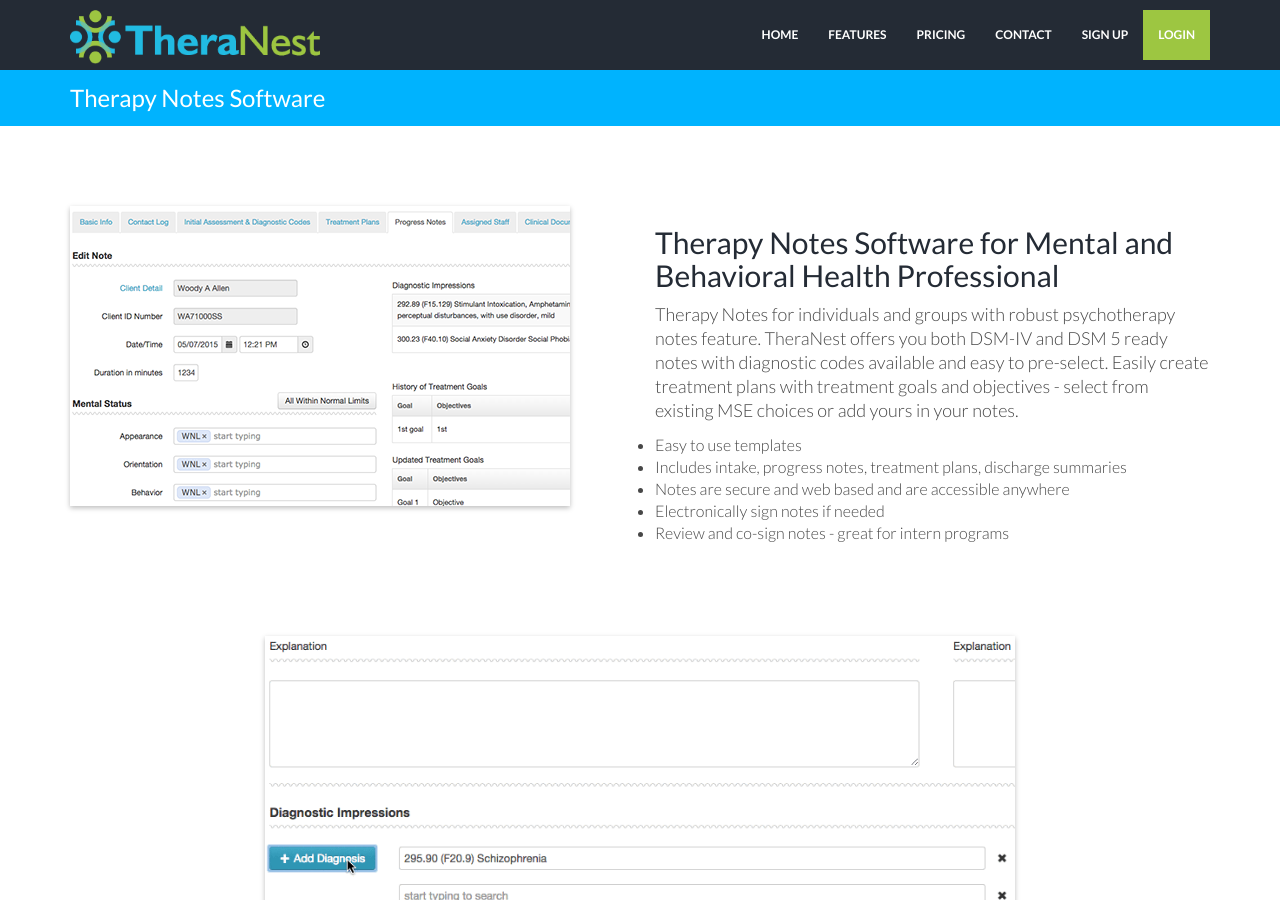
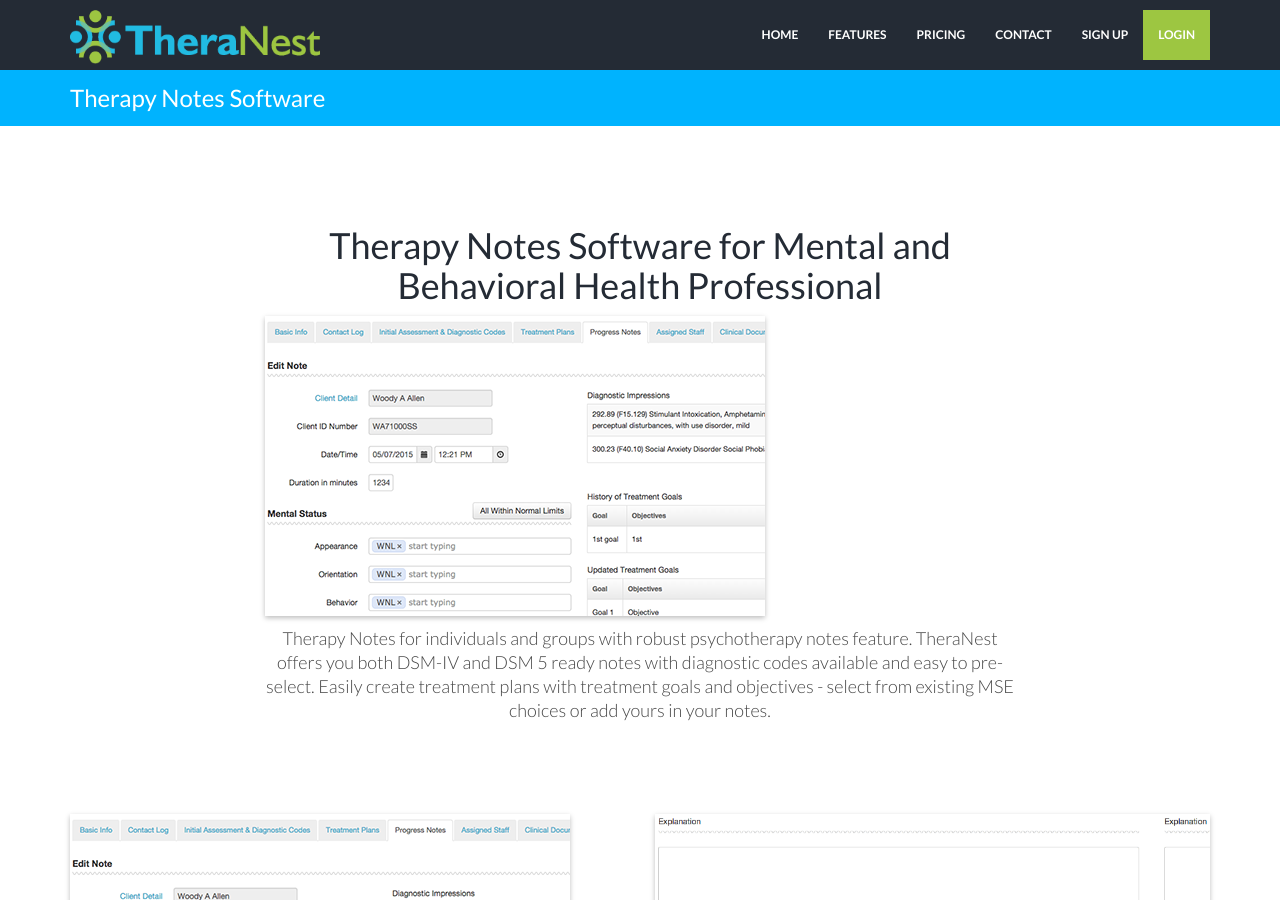
Before and after one commit to kaylacille/theranest-update, a Jekyll site: the page built from therapy-notes-software-for-mental-health.html, in a window 1280 px wide and 900 px high. Built offline with Jekyll 4.4.1, drawn with Linux system fonts in a browser that asks for light colours; nearby versions of some CDN libraries.

Commit message:
Change individual feature page layout

```diff
--- a/therapy-notes-software-for-mental-health.html
+++ b/therapy-notes-software-for-mental-health.html
@@ -3,6 +3,15 @@
 title: Therapy Notes Software
 permalink: /therapy-notes-software-for-mental-health/
 ---
+<div class="container mtb centered">
+    <div class="row">
+        <div class="col-lg-8 col-lg-offset-2">
+            <h1>Therapy Notes Software for Mental and Behavioral Health Professional</h1>
+             <img class="img-responsive" src="{{ "/assets/img/features-mental-health-software-notes.png" | prepend: site.baseurl }}" alt="">
+            <p>Therapy Notes for individuals and groups with robust psychotherapy notes feature. TheraNest offers you both DSM-IV and DSM 5 ready notes with diagnostic codes available and easy to pre-select. Easily create treatment plans with treatment goals and objectives - select from existing MSE choices or add yours in your notes.</p>
+        </div>
+    </div><! --/row -->
+</div><! --/container -->
 
 <div class="container mtb">
     <div class="row">
@@ -10,22 +19,6 @@
             <img class="img-responsive" src="{{ "/assets/img/features-mental-health-software-notes.png" | prepend: site.baseurl }}" alt="">
         </div>
         <div class="col-lg-6">
-            <h2>Therapy Notes Software for Mental and Behavioral Health Professional</h2>
-            <p>Therapy Notes for individuals and groups with robust psychotherapy notes feature. TheraNest offers you both DSM-IV and DSM 5 ready notes with diagnostic codes available and easy to pre-select. Easily create treatment plans with treatment goals and objectives - select from existing MSE choices or add yours in your notes.</p>
-            <ul>
-                <li>Easy to use templates</li>
-                <li>Includes intake, progress notes, treatment plans, discharge summaries</li>
-                <li>Notes are secure and web based and are accessible anywhere</li>
-                <li>Electronically sign notes if needed</li>
-                <li>Review and co-sign notes - great for intern programs</li>
-            </ul>
-        </div>
-    </div><! --/row -->
-</div><! --/container -->
-
-<div class="container centered mtb">
-    <div class="row">
-        <div class="col-lg-8 col-lg-offset-2">
             <img class="img-responsive" src="{{ "/assets/img/features-mental-health-software-diagnostic-codes.gif" | prepend: site.baseurl }}" alt="">
         </div>
     </div><! --/row -->
```
